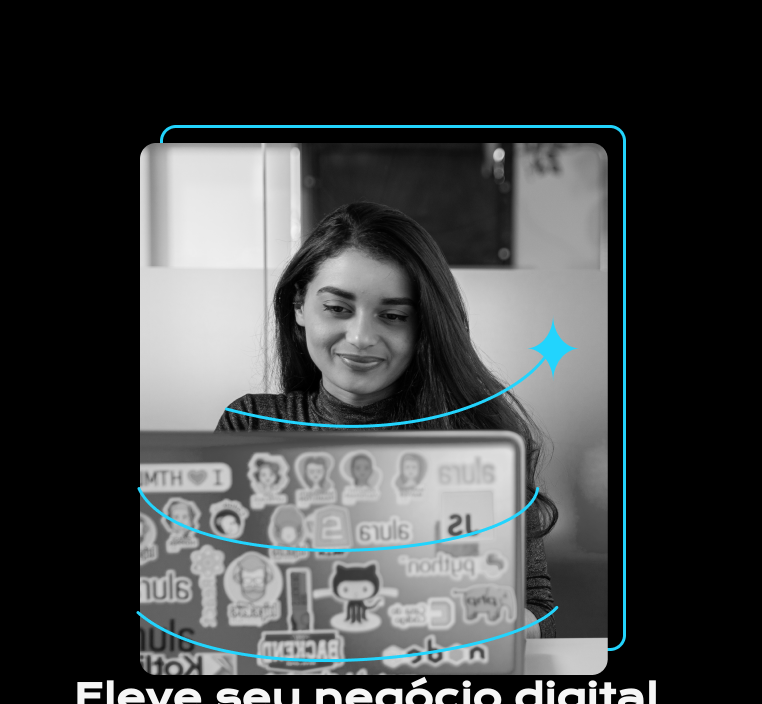
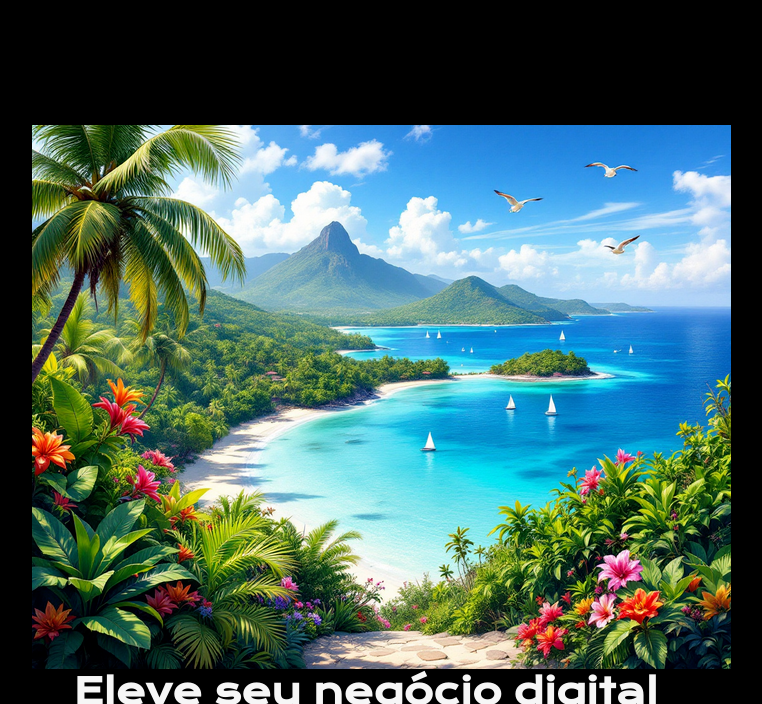
Before and after one commit to claricemelo/meuportifolio, a plain HTML site: page index.html in a window 1280 px wide. Shown: the part 96-800 px from the top of the page, without its empty margins (259-1021 px from the left). Drawn offline with nearby package versions, Linux system fonts and the light colour scheme.

Commit message:
Update index.html

```diff
--- a/index.html
+++ b/index.html
@@ -42,7 +42,7 @@
                 </a>
             </div>
         </section>
-        <img class="testesimagem"  src="./assets/imagem.png" alt="Foto programando">
+        <img class="testesimagem"  src="./assets/paisagem.png" alt="Foto programando">
     </main>
     <footer class="rodape">
         <p>Desenvolvido por XXXXXXXXXXXXXXXXXXXXXXXxxxxx.</p>
```
